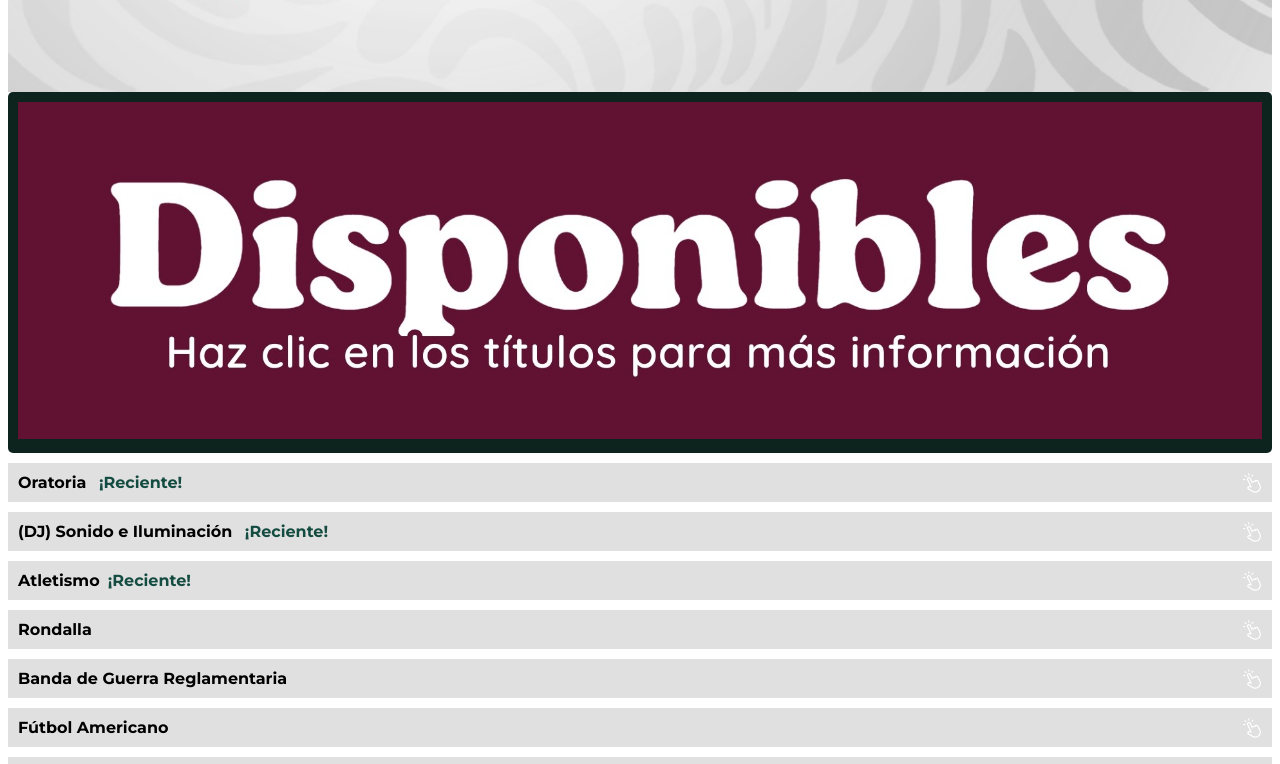
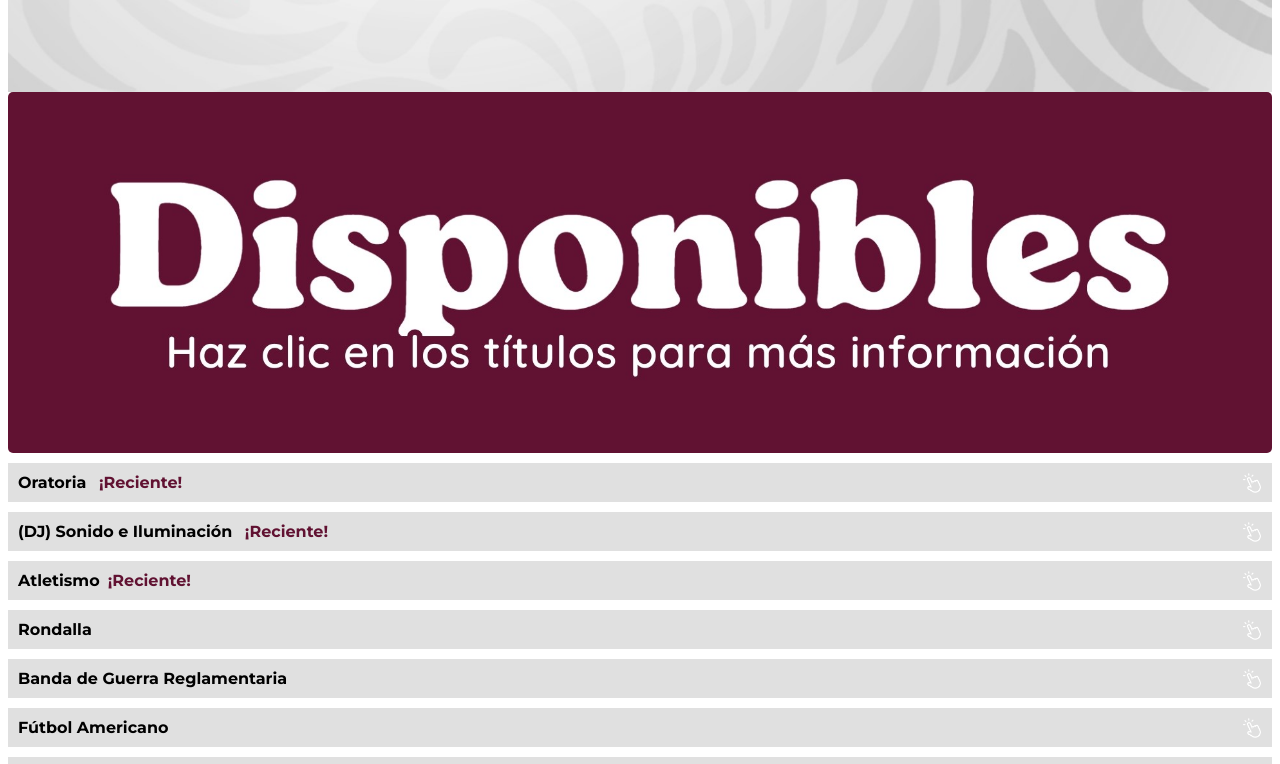
Before and after one commit to ConalepOrizabaRFM/ConaleporizabaRFM, a plain HTML site: page index.html in a window 1280 px wide. Shown: the part 1433-2197 px from the top of the page. Drawn offline with Linux system fonts and the light colour scheme.

Commit message:
Update index.html

```diff
--- a/index.html
+++ b/index.html
@@ -117,14 +117,14 @@
 
 
 
-    <div class="preceptorias" id="preceptorias" style="background-color: #0c231e; padding: 10px; border: none; border-radius: 5px;">
+    <div class="preceptorias" id="preceptorias" style="background-color: #611232; padding: 10px; border: none; border-radius: 5px;">
         <div style="text-align: center;">
             <img src="DISP2025.jpg" alt="Imagen disponible" style="max-width: 100%; height: auto;">
         </div>
     </div>
 
     <div class="preceptoria" onclick="this.querySelector('.details').style.display = this.querySelector('.details').style.display === 'none' ? 'block' : 'none';">
-        <strong>Oratoria <span class="right" style="color: #154c41; margin-left: 8px;">¡Reciente!</span></strong>
+        <strong>Oratoria <span class="right" style="color: #611232; margin-left: 8px;">¡Reciente!</span></strong>
         <img src="CLIC.png" style="width: 20px; float: right; cursor: pointer;">
         <div class="details" style="display: none;">
             <p>Desarrolla tus habilidades de comunicación y liderazgo mientras aprendes a hablar en público con confianza. Mejora tu capacidad de expresar ideas de manera clara y persuasiva. Si te apasiona la palabra y deseas destacar en presentaciones o discursos, la oratoria es la oportunidad perfecta para ti.</p>
@@ -134,7 +134,7 @@
     </div>
 
     <div class="preceptoria" onclick="this.querySelector('.details').style.display = this.querySelector('.details').style.display === 'none' ? 'block' : 'none';">
-        <strong>(DJ) Sonido e Iluminación <span class="right" style="color: #154c41; margin-left: 8px;">¡Reciente!</span></strong>
+        <strong>(DJ) Sonido e Iluminación <span class="right" style="color: #611232; margin-left: 8px;">¡Reciente!</span></strong>
         <img src="CLIC.png" style="width: 20px; float: right; cursor: pointer;">
         <div class="details" style="display: none;">
             <p>Sumérgete en el electrizante mundo del DJing y domina el arte de mezclar música y controlar las luces que encienden cualquier ambiente. Aprende a utilizar el equipo profesional de sonido e iluminación, mientras descubres los secretos detrás de las mejores mezclas y efectos que hacen vibrar a una audiencia. Si te apasiona la música y sueñas con ser el alma de la fiesta, ¡esta preceptoría es para ti!</p>
@@ -143,7 +143,7 @@
         </div>
     </div>
     <div class="preceptoria" onclick="this.querySelector('.details').style.display = this.querySelector('.details').style.display === 'none' ? 'block' : 'none';">
-        <strong>Atletismo<span class="right" style="color: #154c41; margin-left: 8px;">¡Reciente!</span></strong>
+        <strong>Atletismo<span class="right" style="color: #611232; margin-left: 8px;">¡Reciente!</span></strong>
         <img src="CLIC.png" style="width: 20px; float: right; cursor: pointer;">
         <div class="details" style="display: none;">
             <p>Busca superar tus límites y alcanzar tu máximo potencial. Desarrolla tu resistencia, velocidad y fuerza a través de diversas disciplinas. Siente la satisfacción de mejorar tus marcas personales y alcanzar tus metas. Si deseas ser más rápido que el viento o saltar más alto, el atletismo es la oportunidad que necesitas.</p>
@@ -316,7 +316,7 @@
 
 
 
-<div class="preceptorias" id="preceptorias" style="background-color: #0c231e; padding: 10px; border: none; border-radius: 5px;">
+<div class="preceptorias" id="preceptorias" style="background-color: #611232; padding: 10px; border: none; border-radius: 5px;">
     <div style="text-align: center;">
         <img src="NODISP2025.jpg" alt="Imagen disponible" style="max-width: 100%; height: auto;">
     </div>
```
